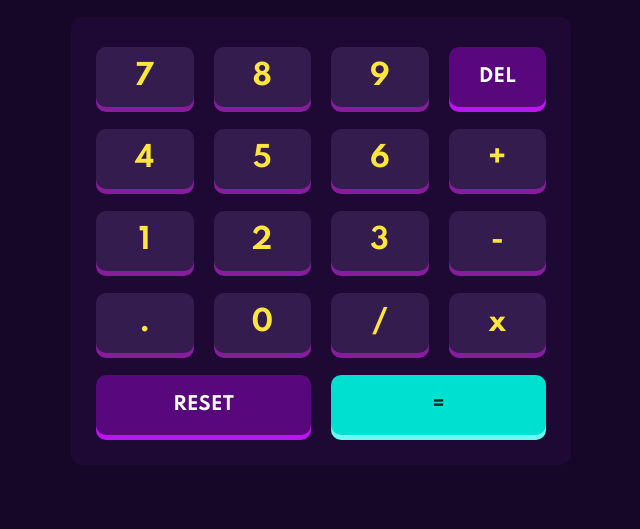
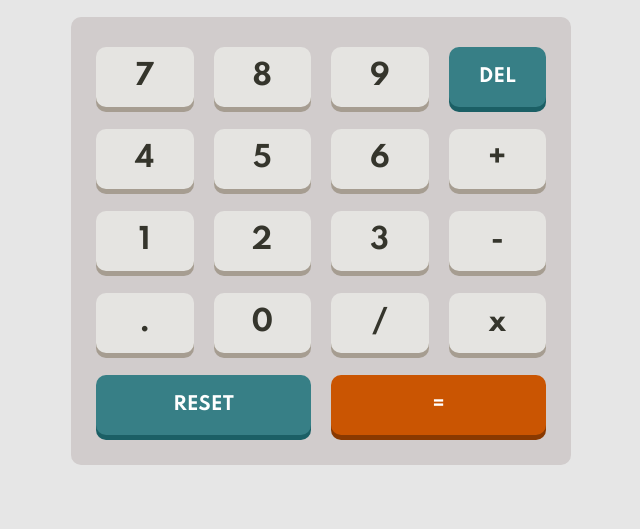
Before and after one commit to assurdafragola/calculator-app, a plain HTML site: page index.html in a window 1280 px wide. Shown: the part 271-800 px from the top of the page, without its empty margins (319-959 px from the left). Drawn offline with Linux system fonts and the light colour scheme.

Commit message:
JS theme based on hour

```diff
--- a/index.html
+++ b/index.html
@@ -10,14 +10,14 @@
 
   <link rel="stylesheet" href="css/main.css">
   <!-- Feel free to remove these styles or customise in your own stylesheet 👍 -->
-  <style>
+  <!-- <style>
     .attribution { font-size: 11px; text-align: center; }
     .attribution a { color: hsl(228, 45%, 44%); }
-  </style>
+  </style> -->
 </head>
 <body>
 
-  <div class="container theme_neon">
+  <div class="container">
 
     <div class="calculator">
 
@@ -41,7 +41,7 @@
       </div>
 
       <div class="calculator_screen">
-        <div class="calculator_screen_number">399,981</div>
+        <div class="calculator_screen_number">0</div>
       </div>
 
       <div class="calculator_keypad">
@@ -74,6 +74,6 @@
   </div>
 
 
-
+<script src="js/app.js"></script>
 </body>
 </html>
--- /dev/null
+++ b/js/app.js
@@ -0,0 +1,88 @@
+document.addEventListener("DOMContentLoaded", function () {
+    console.log("DOM fully loaded and parsed!");
+
+//Toggle theme depending on the time of the day
+
+var today = new Date(); //liczba milisekund które upłyneły od północy 01.01.1970
+var currentHour = today.getHours();
+
+function setTheme () {
+    var themeContainer = document.querySelector('.container')
+    var morning = 6
+    var evening = 14
+    var night = 22
+    if (currentHour >= morning && currentHour < evening) {
+        themeContainer.classList.add("theme_light")
+    } else if (currentHour >= evening && currentHour < night) {
+        themeContainer.classList.add("theme_dark")
+    } else {
+        themeContainer.classList.add("theme_neon")
+    }
+}
+
+setTheme();
+
+
+
+
+
+
+
+//Write keys on the screen (after clicking any number or operation)
+
+
+// var keys = document.querySelectorAll('.calculator_keypad_number')
+// console.log(keys[0])
+
+// function writeNumber(el) {
+//     console.log(keys[el])
+// }
+
+// var keysContent = []
+// for (var i=0; i<keys.length; i++) {
+//     keysContent.push(keys[i].textContent)
+// }
+
+// for (var i=0; i<keys.length; i++) {
+//     keys[i].addEventListener('click', function(){
+//         var alala = i;
+//         console.log(alala)
+//     })
+// }
+
+
+// function changeScreen () {
+//     var screenContent = [0];
+//     var currentScreen = document.querySelector(".calculator_screen_number");
+//     console.log(currentScreen.textContent);
+
+//     function addScreenElement () {
+
+//     }
+
+//     currentScreen.textContent = screenElement
+
+
+// };
+
+
+
+
+//Make a calculation and return the result (after clicking =)
+
+
+//Reset screen to 0 (after clicking reset)
+
+
+//delete what was on the screen but remember previous result (after clicking del) or delete only last number/operation
+
+
+
+//toggle theme based on theme button
+
+
+
+
+//remember preferred theme
+
+ });
```
